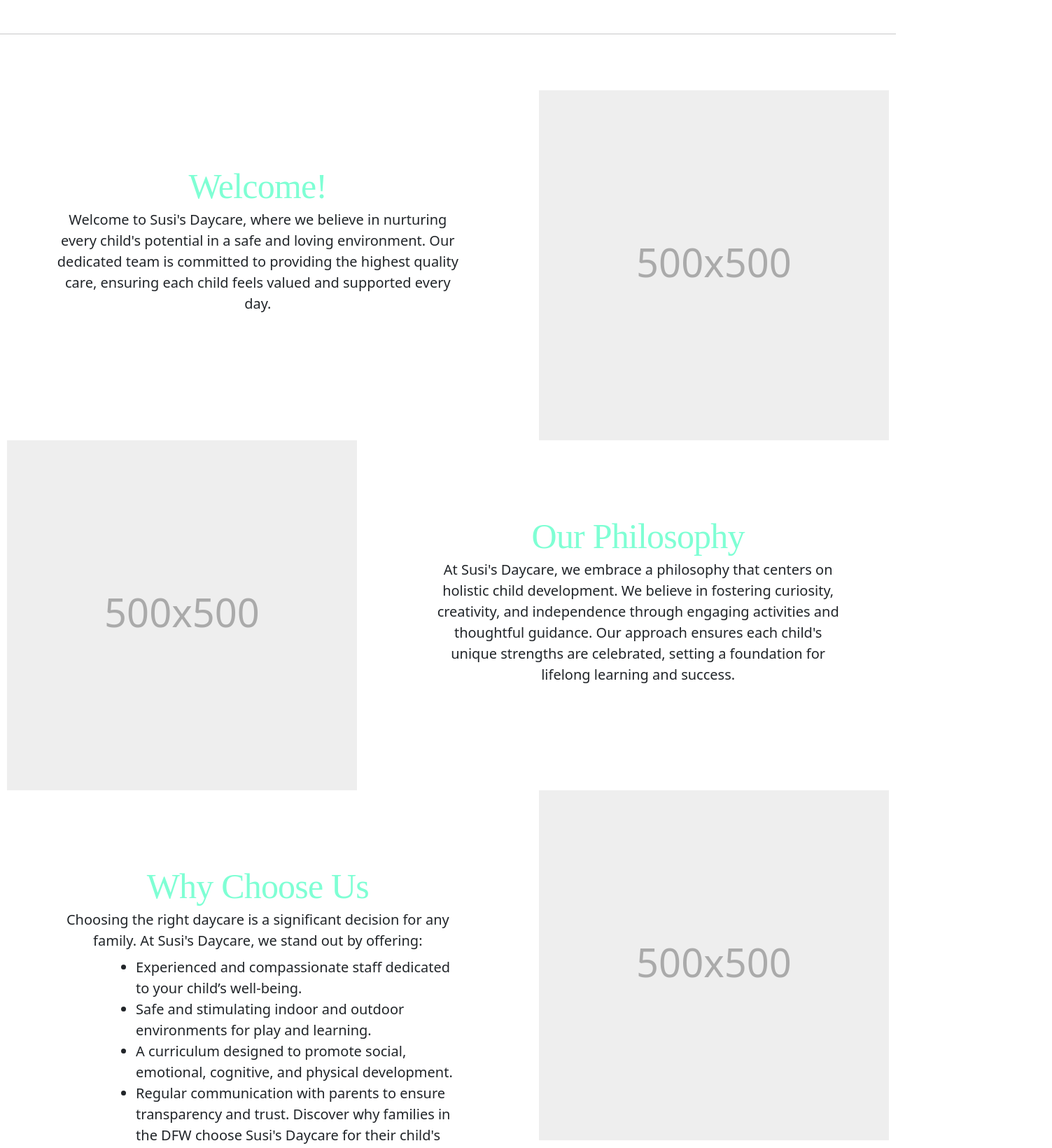
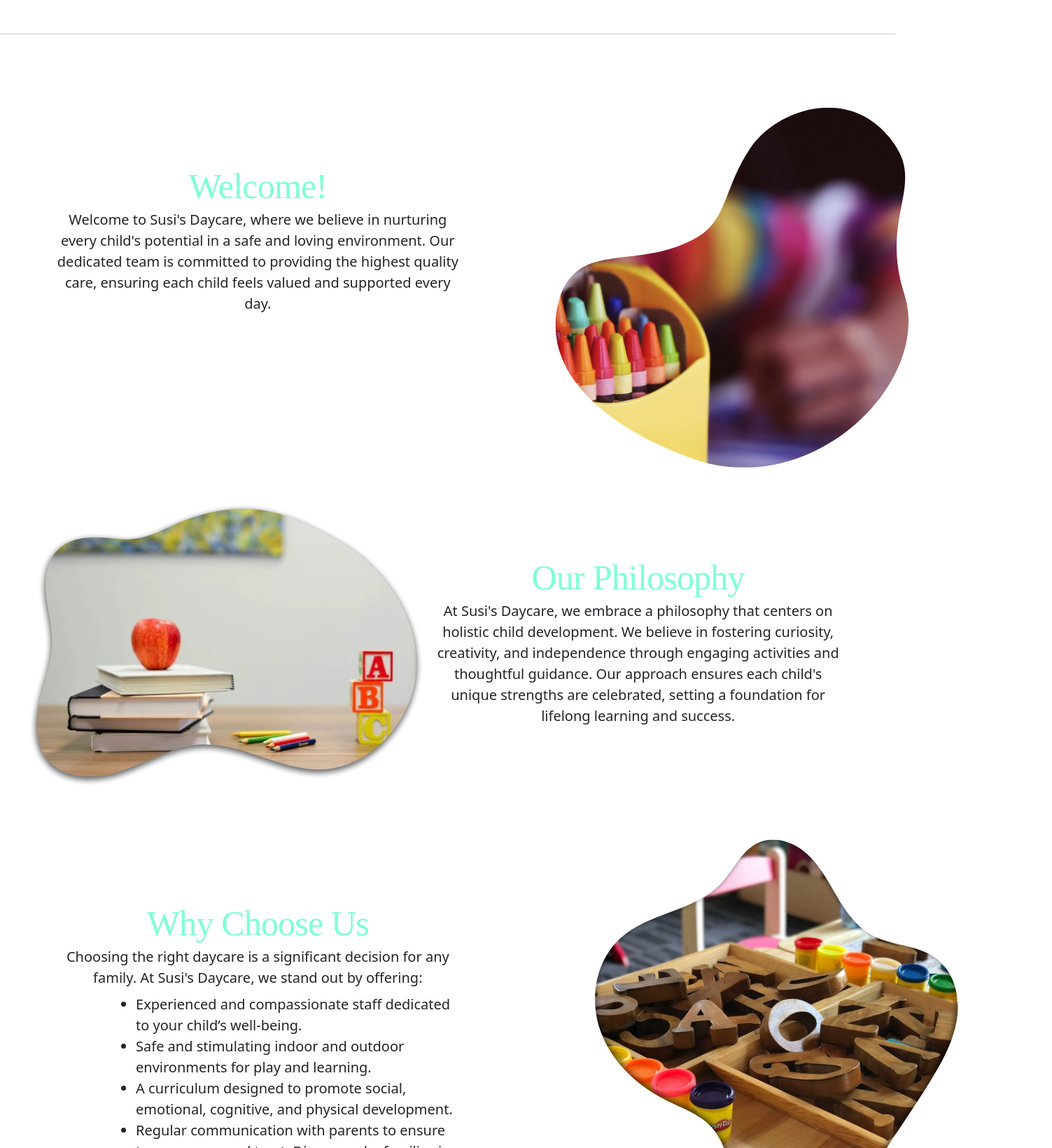
Before and after one commit to SantiagoTettamanti/daycare-business, a React (Vite) app: page / in a window 1280 px wide. Shown: the part 400-2040 px from the top of the page at 70% size, 1503 px wide, since content can reach past the window. Built offline with nearby package versions, Linux system fonts and the light colour scheme; a web font is replaced by a local one.

Commit message:
implemented images

```diff
--- a/src/landing/landing.jsx
+++ b/src/landing/landing.jsx
@@ -121,8 +121,8 @@ export default function Landing() {
                         <p className="lead information">Welcome to Susi's Daycare, where we believe in nurturing every child's potential in a safe and loving environment. Our dedicated team is committed to providing the highest quality care, ensuring each child feels valued and supported every day.</p>
                     </div>
                     <div className="col-md-5">
-                        <svg className="bd-placeholder-img bd-placeholder-img-lg featurette-image img-fluid mx-auto" width="500" height="500" xmlns="http://www.w3.org/2000/svg" role="img" aria-label="Placeholder: 500x500" preserveAspectRatio="xMidYMid slice" focusable="false"><title>Placeholder</title><rect width="100%" height="100%" fill="#eee" /><text x="50%" y="50%" fill="#aaa" dy=".3em">500x500</text></svg>
-
+                        {/* <svg className="bd-placeholder-img bd-placeholder-img-lg featurette-image img-fluid mx-auto" width="500" height="500" xmlns="http://www.w3.org/2000/svg" role="img" aria-label="Placeholder: 500x500" preserveAspectRatio="xMidYMid slice" focusable="false"><title>Placeholder</title><rect width="100%" height="100%" fill="#eee" /><text x="50%" y="50%" fill="#aaa" dy=".3em">500x500</text></svg> */}
+                        <img src={crayons} alt="" />
                     </div>
                 </div>
 
@@ -133,8 +133,8 @@ export default function Landing() {
                         <p className="lead information">At Susi's Daycare, we embrace a philosophy that centers on holistic child development. We believe in fostering curiosity, creativity, and independence through engaging activities and thoughtful guidance. Our approach ensures each child's unique strengths are celebrated, setting a foundation for lifelong learning and success.</p>
                     </div>
                     <div className="col-md-5 order-md-1">
-                        <svg className="bd-placeholder-img bd-placeholder-img-lg featurette-image img-fluid mx-auto" width="500" height="500" xmlns="http://www.w3.org/2000/svg" role="img" aria-label="Placeholder: 500x500" preserveAspectRatio="xMidYMid slice" focusable="false"><title>Placeholder</title><rect width="100%" height="100%" fill="#eee" /><text x="50%" y="50%" fill="#aaa" dy=".3em">500x500</text></svg>
-
+                        {/* <svg className="bd-placeholder-img bd-placeholder-img-lg featurette-image img-fluid mx-auto" width="500" height="500" xmlns="http://www.w3.org/2000/svg" role="img" aria-label="Placeholder: 500x500" preserveAspectRatio="xMidYMid slice" focusable="false"><title>Placeholder</title><rect width="100%" height="100%" fill="#eee" /><text x="50%" y="50%" fill="#aaa" dy=".3em">500x500</text></svg> */}
+                        <img src={books} alt="" />
                     </div>
                 </div>
 
@@ -153,8 +153,8 @@ export default function Landing() {
                         </p>
                     </div>
                     <div className="col-md-5">
-                        <svg className="bd-placeholder-img bd-placeholder-img-lg featurette-image img-fluid mx-auto" width="500" height="500" xmlns="http://www.w3.org/2000/svg" role="img" aria-label="Placeholder: 500x500" preserveAspectRatio="xMidYMid slice" focusable="false"><title>Placeholder</title><rect width="100%" height="100%" fill="#eee" /><text x="50%" y="50%" fill="#aaa" dy=".3em">500x500</text></svg>
-
+                        {/* <svg className="bd-placeholder-img bd-placeholder-img-lg featurette-image img-fluid mx-auto" width="500" height="500" xmlns="http://www.w3.org/2000/svg" role="img" aria-label="Placeholder: 500x500" preserveAspectRatio="xMidYMid slice" focusable="false"><title>Placeholder</title><rect width="100%" height="100%" fill="#eee" /><text x="50%" y="50%" fill="#aaa" dy=".3em">500x500</text></svg> */}
+                        <img src={woodset} alt="" />
                     </div>
                 </div>
 
```
